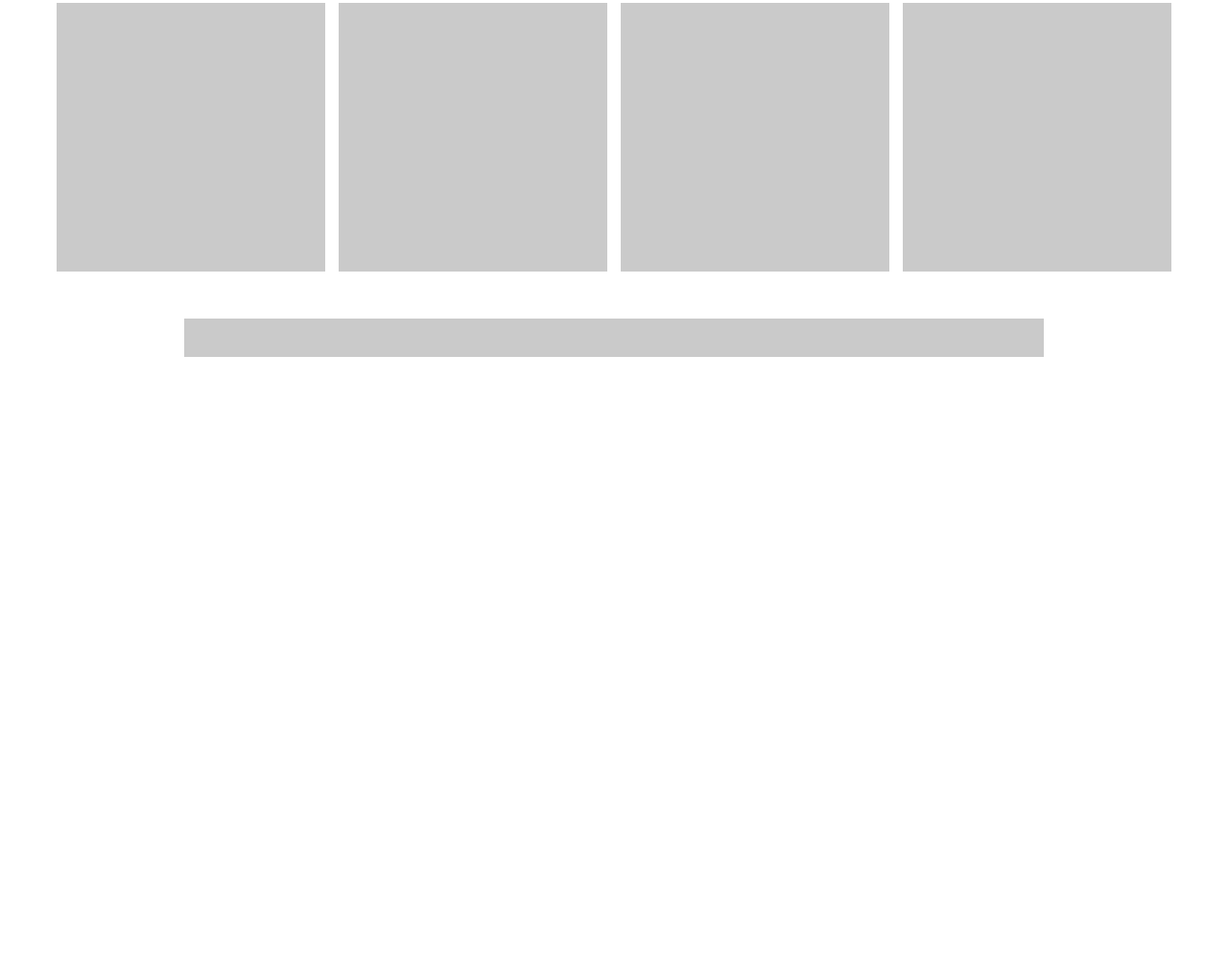
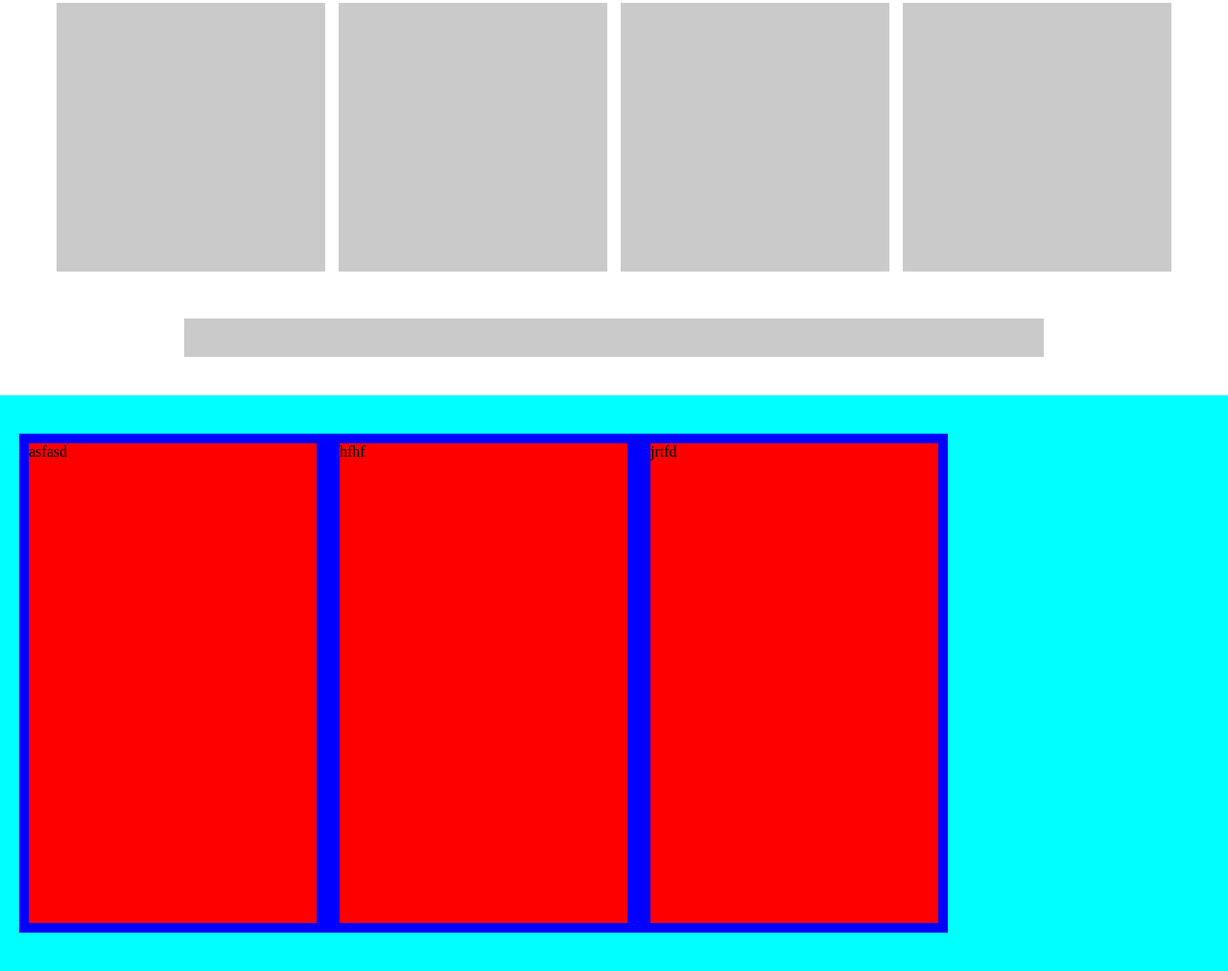
Before and after one commit to Softrefine-Internship/basic-html-css-test-1-brijeshdesai666, a plain HTML site: page index.html in a window 1280 px wide. Shown: the part 1100-2112 px from the top of the page at 96% size. Before the commit the page ends 1512 px from the top, so only its background shows below. Drawn offline with Linux system fonts and the light colour scheme.

Commit message:
29-01-2024

```diff
--- a/index.html
+++ b/index.html
@@ -38,6 +38,14 @@
     </div>
 
     <div class="title-3"></div>
+
+    <div class="container-3">
+      <div class="main-contant">
+        <div class="contant">asfasd</div>
+        <div class="contant">hfhf</div>
+        <div class="contant">jrtfd</div>
+      </div>
+    </div>
   </article>
 
   <footer>
--- a/style.css
+++ b/style.css
@@ -61,3 +61,26 @@
     width: 70%;
     height: 40px;
 }
+
+.container-3 {
+    background-color: aqua;
+    height: fit-content;
+    padding: 40px 20px;
+
+
+}
+
+.contant {
+    background-color: rgb(255, 0, 0);
+    margin: 10px;
+    height: 500px;
+    display: inline-block;
+    width: 300px;
+}
+
+.main-contant {
+    background-color: blue;
+    display: inline-block;
+    /* margin-left: 100px; */
+
+}
```
